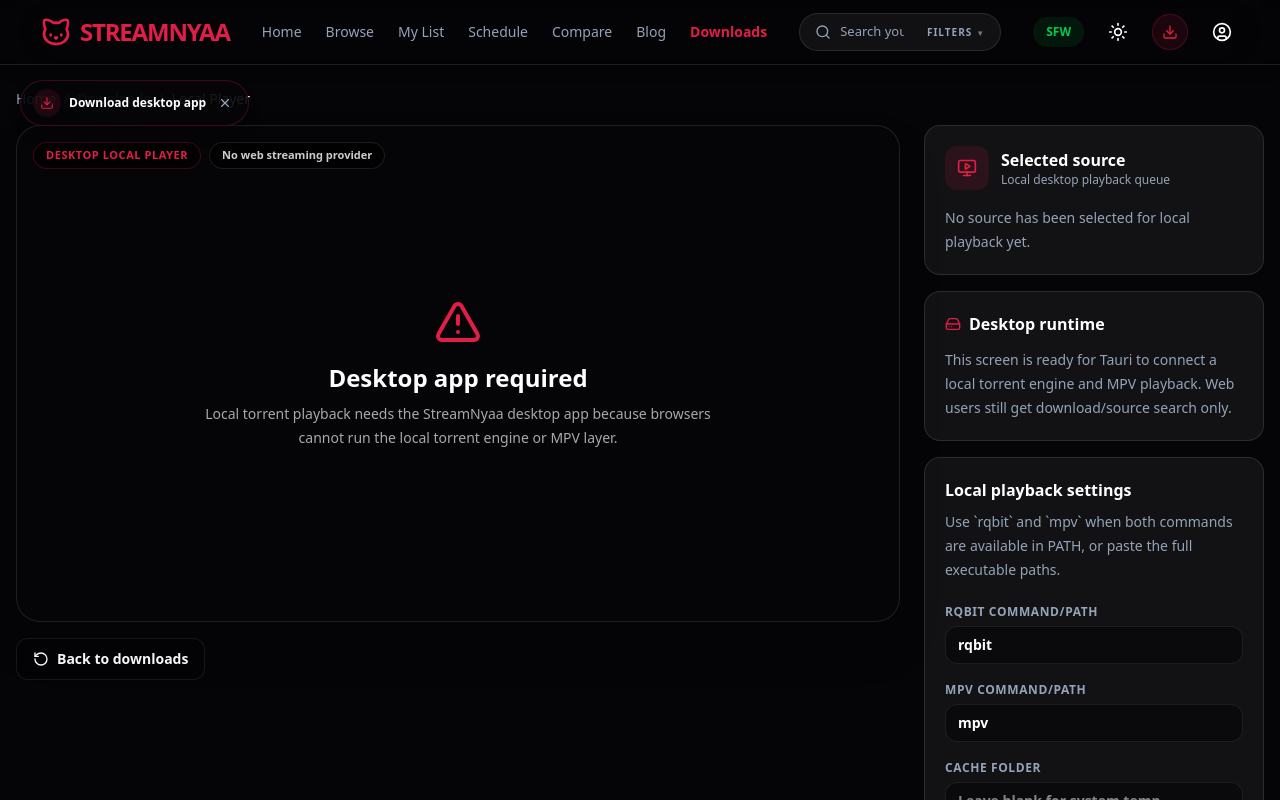
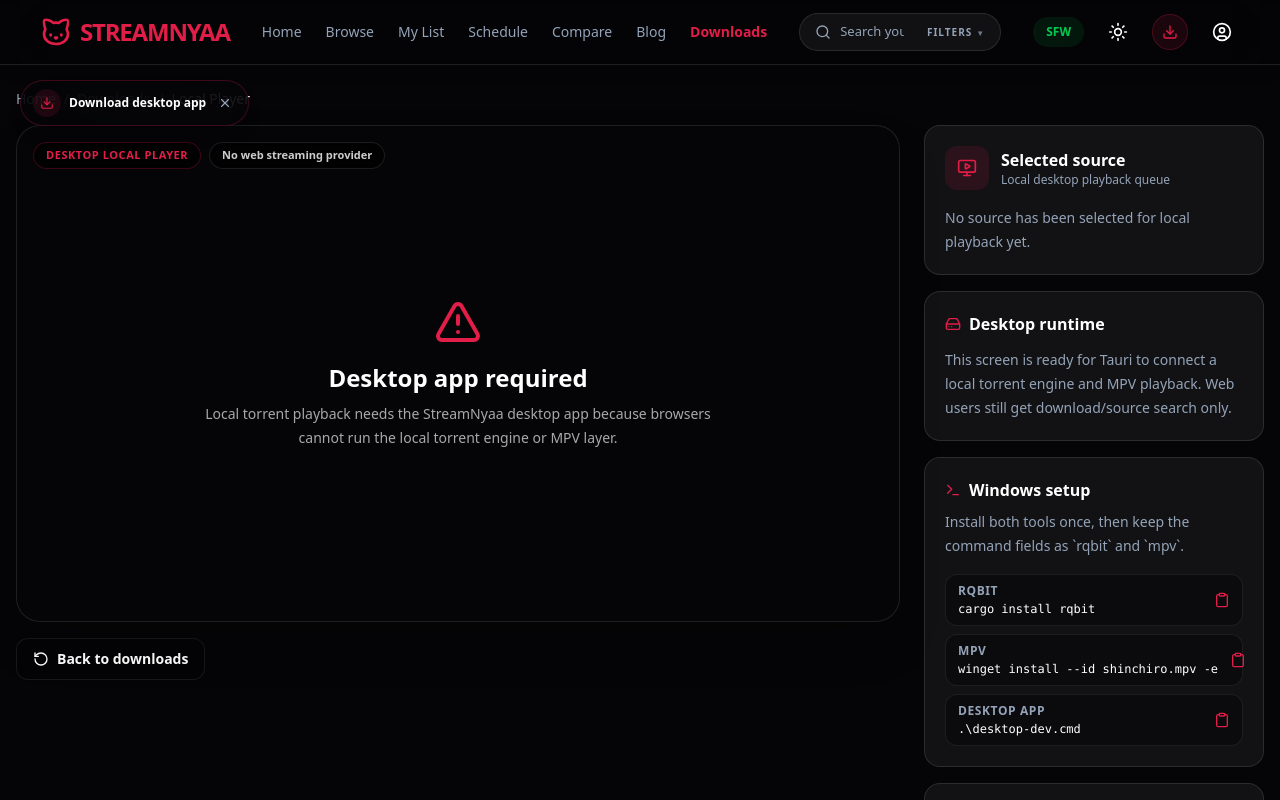
Before and after one commit to Misfit1000/streamnyaa, a React (Vite) app: page /local-player in a window 1280 px wide. Shown: the top 800 px of the page. Built offline with nearby package versions, Linux system fonts and the light colour scheme.

Commit message:
Improve Windows desktop setup flow

```diff
--- a/src/components/Layout.tsx
+++ b/src/components/Layout.tsx
@@ -5,9 +5,11 @@
 import { Cat } from 'lucide-react';
 import RouteSeo from './RouteSeo';
 import DesktopAppPrompt from './DesktopAppPrompt';
+import { isDesktopApp } from '../lib/desktop';
 
 export default function Layout() {
   const theme = useStore((state) => state.theme);
+  const desktop = isDesktopApp();
 
   useEffect(() => {
     if (theme === 'dark') {
@@ -24,9 +26,9 @@
       <main>
         <Outlet />
       </main>
-      <DesktopAppPrompt />
+      {!desktop ? <DesktopAppPrompt /> : null}
 
-      <footer className="mt-20 border-t border-[var(--glass-border)] bg-secondary/25 py-12 shadow-inner shadow-black/10 backdrop-blur-2xl">
+      {!desktop ? <footer className="mt-20 border-t border-[var(--glass-border)] bg-secondary/25 py-12 shadow-inner shadow-black/10 backdrop-blur-2xl">
         <div className="container mx-auto px-4 text-center text-muted-foreground">
           <div className="flex items-center justify-center gap-2 mb-4">
             <div className="w-8 h-8 rounded-full bg-primary/20 flex items-center justify-center text-primary">
@@ -47,7 +49,7 @@
           </div>
           <p className="text-xs mt-4 opacity-60">Copyright {new Date().getFullYear()} StreamNyaa. Independent anime discovery project.</p>
         </div>
-      </footer>
+      </footer> : null}
     </div>
   );
 }
--- a/src/pages/LocalPlayer.tsx
+++ b/src/pages/LocalPlayer.tsx
@@ -1,6 +1,6 @@
 import { useEffect, useMemo, useState } from 'react';
 import { Link } from 'react-router-dom';
-import { AlertTriangle, CheckCircle2, Download, HardDrive, Loader2, MonitorPlay, Play, RotateCcw } from 'lucide-react';
+import { AlertTriangle, CheckCircle2, Clipboard, Download, HardDrive, Loader2, MonitorPlay, Play, RefreshCw, RotateCcw, Terminal } from 'lucide-react';
 import Seo from '../components/Seo';
 import {
   getDesktopRuntimeStatus,
@@ -20,10 +20,22 @@
   const [message, setMessage] = useState('');
   const [runtime, setRuntime] = useState<DesktopRuntimeStatus | null>(null);
   const [settings, setSettings] = useState<DesktopPlaybackSettings>(() => loadDesktopPlaybackSettings());
+  const [copiedCommand, setCopiedCommand] = useState('');
 
   const refreshRuntime = async (nextSettings = settings) => {
     const nextRuntime = await getDesktopRuntimeStatus(nextSettings);
     if (nextRuntime) setRuntime(nextRuntime);
+  };
+
+  const copyCommand = async (label: string, command: string) => {
+    try {
+      await navigator.clipboard.writeText(command);
+      setCopiedCommand(label);
+      window.setTimeout(() => setCopiedCommand(''), 1800);
+    } catch {
+      setCopiedCommand('');
+      setMessage(command);
+    }
   };
 
   useEffect(() => {
@@ -220,12 +232,53 @@
                   </span>
                 </div>
                 <p className="text-sm leading-6 text-muted-foreground">{runtime.message}</p>
+                <button
+                  type="button"
+                  onClick={() => refreshRuntime()}
+                  className="inline-flex items-center gap-2 rounded-xl border border-border bg-background/55 px-3 py-2 text-xs font-black text-foreground transition-colors hover:border-primary/40"
+                >
+                  <RefreshCw className="h-3.5 w-3.5" />
+                  Refresh status
+                </button>
               </div>
             ) : (
               <p className="mt-3 text-sm leading-6 text-muted-foreground">
                 This screen is ready for Tauri to connect a local torrent engine and MPV playback. Web users still get download/source search only.
               </p>
             )}
+          </div>
+
+          <div className="rounded-2xl border border-[var(--glass-border)] bg-[var(--glass)] p-5">
+            <div className="flex items-center gap-2 font-black text-foreground">
+              <Terminal className="h-4 w-4 text-primary" />
+              Windows setup
+            </div>
+            <p className="mt-2 text-sm leading-6 text-muted-foreground">
+              Install both tools once, then keep the command fields as `rqbit` and `mpv`.
+            </p>
+            <div className="mt-4 space-y-2">
+              {[
+                ['rqbit', 'cargo install rqbit'],
+                ['MPV', 'winget install --id shinchiro.mpv -e'],
+                ['Desktop app', '.\\desktop-dev.cmd'],
+              ].map(([label, command]) => (
+                <button
+                  key={label}
+                  type="button"
+                  onClick={() => copyCommand(label, command)}
+                  className="flex w-full items-center justify-between gap-3 rounded-xl border border-border bg-background/50 px-3 py-2 text-left transition-colors hover:border-primary/40"
+                >
+                  <span>
+                    <span className="block text-xs font-black uppercase tracking-wider text-muted-foreground">{label}</span>
+                    <span className="mt-0.5 block truncate font-mono text-xs text-foreground">{command}</span>
+                  </span>
+                  <Clipboard className="h-4 w-4 shrink-0 text-primary" />
+                </button>
+              ))}
+            </div>
+            {copiedCommand ? (
+              <p className="mt-3 text-xs font-bold text-emerald-300">{copiedCommand} command copied.</p>
+            ) : null}
           </div>
 
           <div className="rounded-2xl border border-[var(--glass-border)] bg-[var(--glass)] p-5">
```
Also changed, not shown: desktop/README.md, 2 other files (tests, documents, lock files or other folders).
